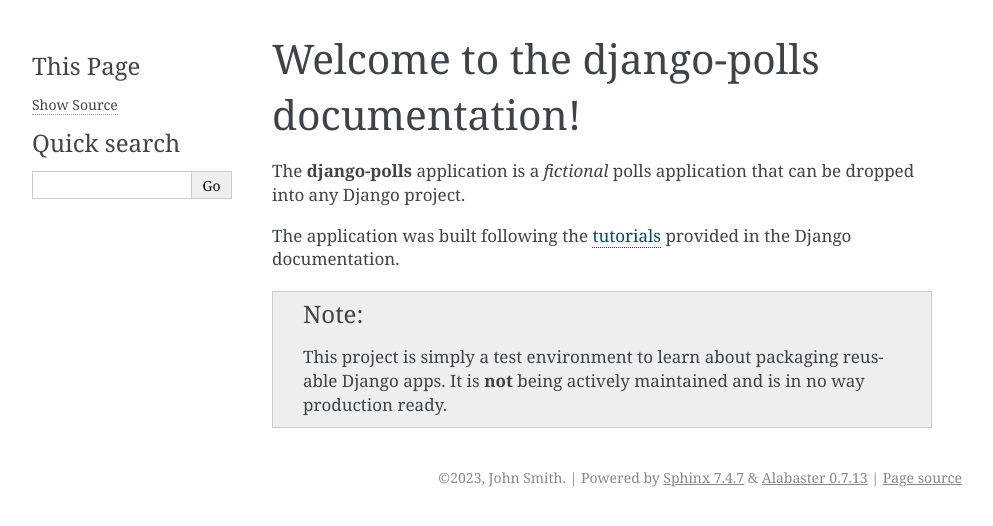
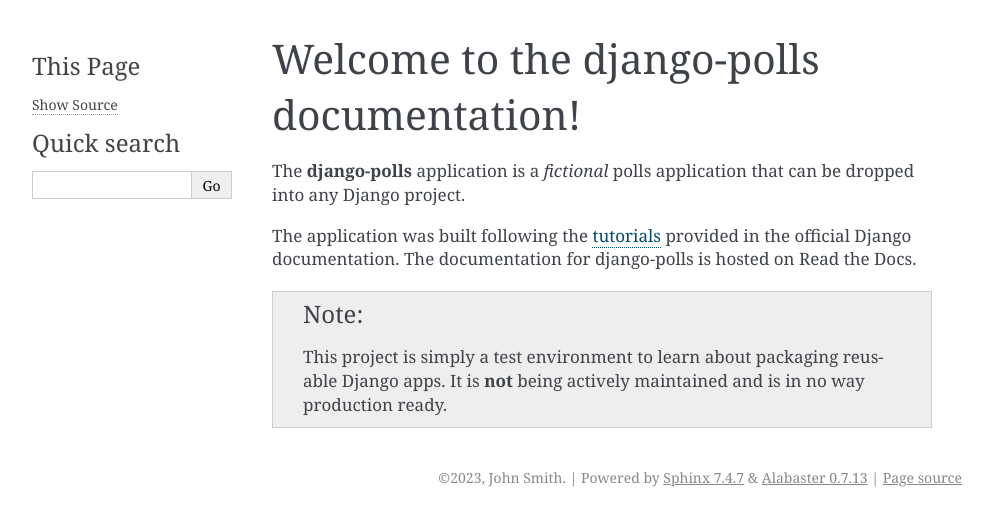
Before and after one commit to benchrisblair/django_polls, a Sphinx documentation site: the page built from docs/source/index.rst, in a window 1280 px wide. Shown: the top 526 px of the page, without its empty margins (148-1141 px from the left). Built offline with Sphinx 7.4.7, drawn with Linux system fonts in a browser that asks for light colours.

Commit message:
Update index.rst

```diff
--- a/docs/source/index.rst
+++ b/docs/source/index.rst
@@ -9,7 +9,7 @@ Welcome to the django-polls documentation!
 The **django-polls** application is a *fictional* polls application that can be dropped into any Django project.
 
 The application was built following the `tutorials <https://docs.djangoproject.com/en/4.2/intro/>`_ provided in the
-Django documentation.
+official Django documentation. The documentation for django-polls is hosted on Read the Docs.
 
 .. note::
 
```
